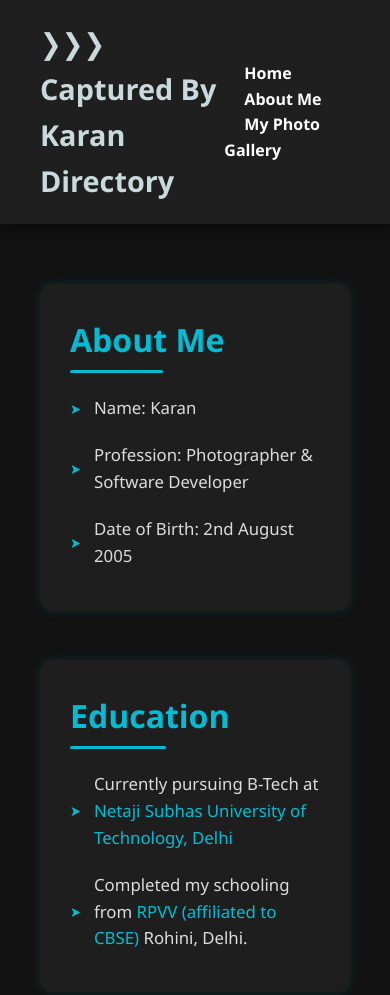
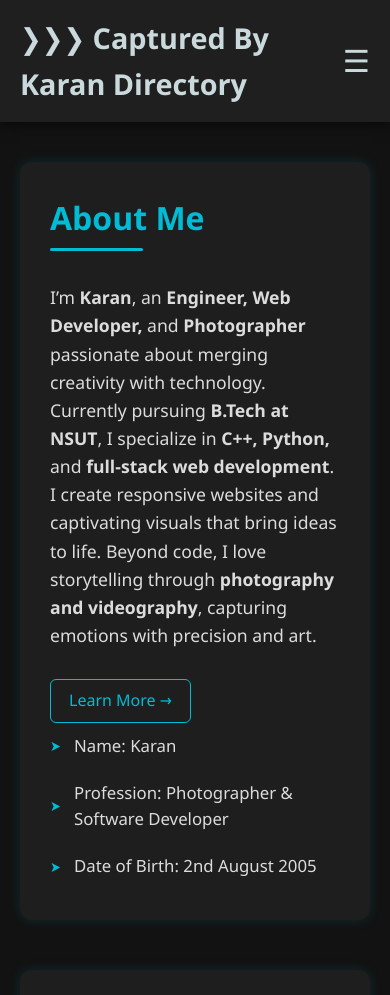
Before and after one commit to capturedbykaran/capturedbykaran.github.io, a plain HTML site: page about.html in a window 390 px wide. Shown: the top 995 px of the page. Drawn offline with Linux system fonts and the light colour scheme.

Commit message:
Update about.html

```diff
--- a/about.html
+++ b/about.html
@@ -4,7 +4,7 @@
 <head>
   <meta charset="UTF-8">
   <meta name="viewport" content="width=device-width, initial-scale=1.0">
-    <title>About me - captured by Karan/about</title>
+  <title>About me - Captured by Karan</title>
   <style>
     /* Reset & Global */
     * {
@@ -37,6 +37,11 @@
       color: #cad9db;
     }
 
+    nav {
+      display: flex;
+      align-items: center;
+    }
+
     nav a {
       margin-left: 20px;
       color: #ffffff;
@@ -47,6 +52,16 @@
 
     nav a:hover {
       color: #00bcd4;
+    }
+
+    /* Mobile menu toggle */
+    .menu-toggle {
+      display: none;
+      background: none;
+      border: none;
+      color: #cad9db;
+      font-size: 1.9rem;
+      cursor: pointer;
     }
 
     /* Main Content Styling */
@@ -92,12 +107,40 @@
       box-shadow: 0 0 12px rgba(0, 188, 212, 0.15);
       transition: transform 0.3s ease, box-shadow 0.3s ease;
     }
-
+    .education a {
+        color: #00bcd4;
+        text-decoration: none;
+    }
     .about-me:hover,
     .education:hover,
     .skills:hover {
       transform: translateY(-5px);
       box-shadow: 0 0 20px rgba(0, 188, 212, 0.25);
+    }
+
+    /* Paragraph styling for about summary */
+    .about-summary {
+      font-size: 1.1rem;
+      color: #dcdcdc;
+      margin-top: 20px;
+      margin-bottom: 20px;
+    }
+
+    /* Learn More button */
+    .learn-more {
+      display: inline-block;
+      margin-top: 10px;
+      color: #00bcd4;
+      border: 1px solid #00bcd4;
+      padding: 8px 18px;
+      border-radius: 6px;
+      text-decoration: none;
+      transition: all 0.3s ease;
+    }
+
+    .learn-more:hover {
+      background-color: #00bcd4;
+      color: #121212;
     }
 
     /* Lists */
@@ -124,18 +167,6 @@
       transform: translateY(-50%);
     }
 
-        /* Link Styling */
-        a {
-            color: #00bcd4;
-            text-decoration: none;
-            transition: color 0.3s ease, border-bottom 0.3s ease;
-        }
-
-        a:hover {
-            color: #ffffff;
-            border-bottom: 1px solid #00bcd4;
-        }
-
     /* Animations */
     @keyframes fadeInUp {
       from {
@@ -160,55 +191,110 @@
         transform: translateY(0);
       }
     }
+
+    /* Responsive styles */
+    @media (max-width: 768px) {
+      header {
+        padding: 15px 20px;
+      }
+
+      .menu-toggle {
+        display: block;
+      }
+
+      nav {
+        display: none;
+        flex-direction: column;
+        background-color: #1f1f1f;
+        position: absolute;
+        top: 70px;
+        right: 20px;
+        width: 200px;
+        border-radius: 8px;
+        box-shadow: 0 4px 12px rgba(0, 0, 0, 0.5);
+      }
+
+      nav.active {
+        display: flex;
+      }
+
+      nav a {
+        margin: 10px 0;
+        text-align: center;
+      }
+
+      main {
+        padding: 40px 20px;
+      }
+    }
   </style>
 </head>
 
 <body>
   <header>
-        <!-- logo and navigation should appear in the same row -->
     <div class="logo">
       <h1>❯❯❯ Captured By Karan Directory</h1>
     </div>
     <div>
+      <button class="menu-toggle" aria-label="Toggle navigation">☰</button>
       <nav>
-                <a href="index.html">Home</a>
-                <a href="about.html">About Me</a>
-                <a href="PhotoGallery.html">My Photo Gallery</a>
+        <a href="/index.html">Home</a>
+        <a href="/about.html">About Me</a>
+        <a href="/PhotoGallery.html">My Photo Gallery</a>
       </nav>
     </div>
   </header>
+
   <main>
     <div class="about-me">
       <h3>About Me</h3>
+
+      <!-- Compact summary paragraph -->
+      <p class="about-summary">
+        I’m <strong>Karan</strong>, an <strong>Engineer, Web Developer,</strong> and <strong>Photographer</strong> passionate about merging creativity with technology.
+        Currently pursuing <strong>B.Tech at NSUT</strong>, I specialize in <strong>C++, Python,</strong> and <strong>full-stack web development</strong>.
+        I create responsive websites and captivating visuals that bring ideas to life.
+        Beyond code, I love storytelling through <strong>photography and videography</strong>, capturing emotions with precision and art.
+      </p>
+
+      <a href="#learn-more" class="learn-more">Learn More →</a>
+
       <ul>
         <li>Name: Karan</li>
         <li>Profession: Photographer & Software Developer</li>
         <li>Date of Birth: 2nd August 2005</li>
       </ul>
     </div>
-        <div class="education">
+
+    <div id="learn-more" class="education">
       <h3>Education</h3>
       <ul>
-                <li>Currently pursuing B-Tech at <a href="http://www.nsut.ac.in/en/home" target="_blank">Netaji Subhas
-                        University of Technology, Delhi</a></li>
-                <li>Completed my schooling from <a href="https://www.cbse.gov.in/" target="_blank">RPVV (affiliated to
-                        CBSE)</a> Rohini, Delhi.</li>
+        <li>Currently pursuing B-Tech at
+          <a href="http://www.nsut.ac.in/en/home" target="_blank">Netaji Subhas University of Technology, Delhi</a>
+        </li>
+        <li>Completed my schooling from
+          <a href="https://www.cbse.gov.in/" target="_blank">RPVV (affiliated to CBSE)</a>, Rohini, Delhi.
+        </li>
       </ul>
     </div>
+
     <div class="skills">
       <h3>Skills</h3>
+
       <h4>Technical Skills</h4>
       <ul>
         <li>Programming: Python, C++</li>
         <li>Web Development: HTML, CSS, JavaScript</li>
         <li>Database Management: MySQL, MongoDB</li>
       </ul>
+
       <h4>Photography Skills</h4>
       <ul>
         <li>Camera Handling</li>
         <li>Photo Editing: Adobe Photoshop, Lightroom</li>
         <li>Videography: Adobe Premiere Pro</li>
       </ul>
+
       <h4>Soft Skills</h4>
       <ul>
         <li>Communication</li>
@@ -217,6 +303,16 @@
       </ul>
     </div>
   </main>
+
+  <!-- Toggle script -->
+  <script>
+    const toggleButton = document.querySelector('.menu-toggle');
+    const nav = document.querySelector('nav');
+    toggleButton.addEventListener('click', () => {
+      nav.classList.toggle('active');
+    });
+  </script>
+
 </body>
 
 </html>
```
Lines whose indentation alone changed are shown as unchanged.
